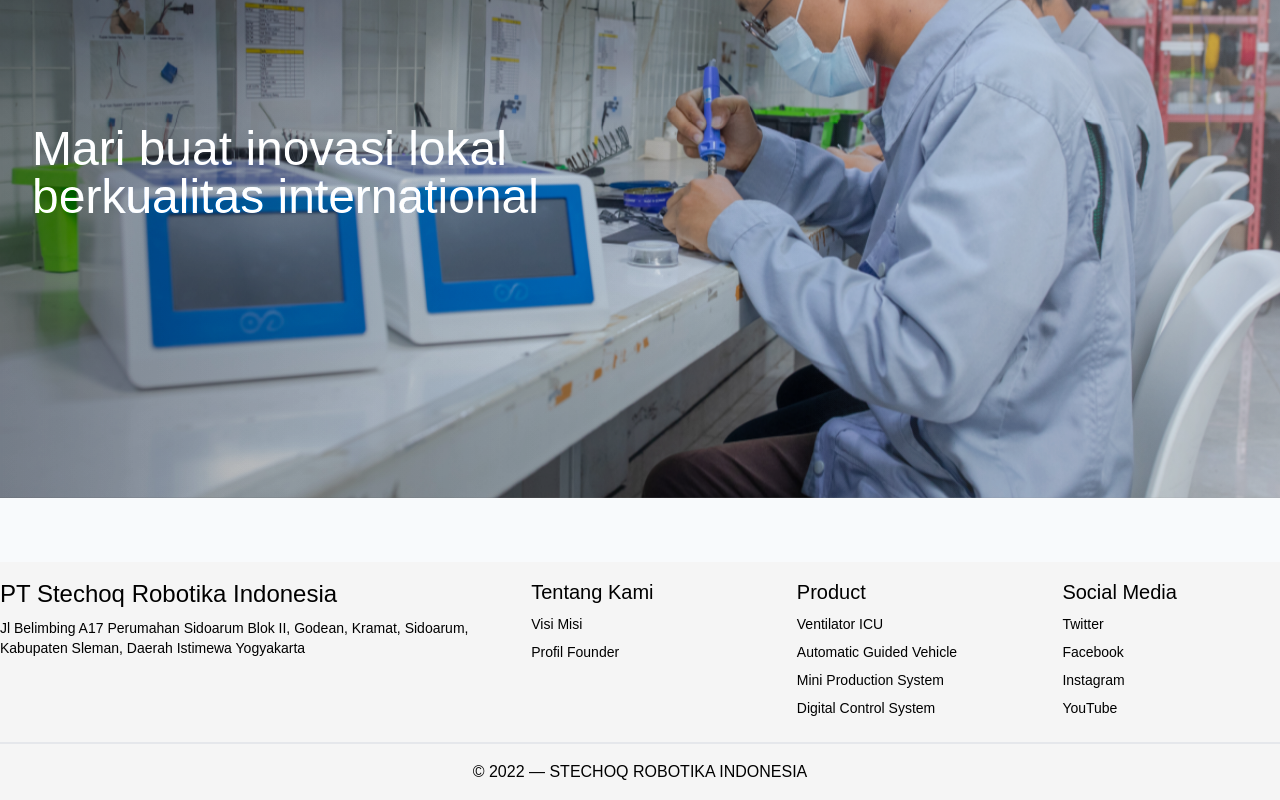
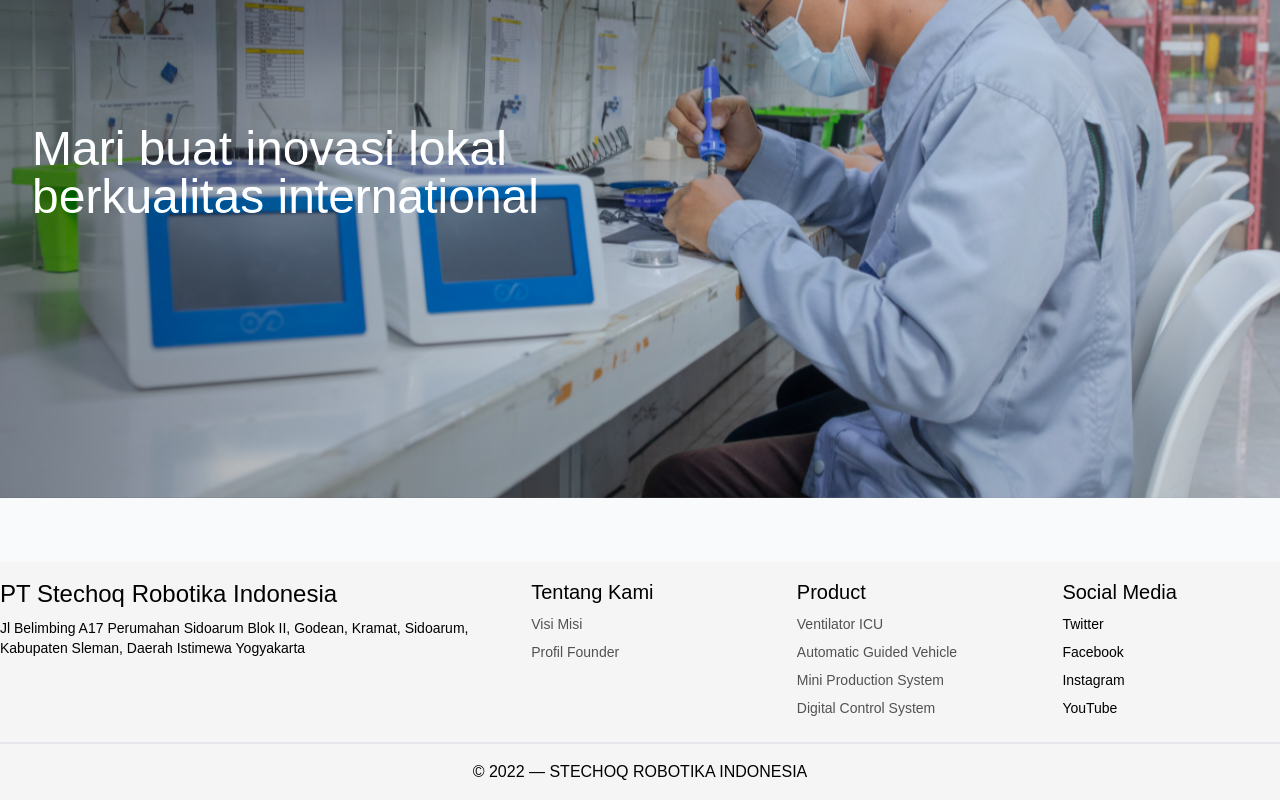
Before and after one commit to najwalfnyl/stechoq, a Vue app: page /kampus-merdeka in a window 1280 px wide. Shown: the part 2554-3354 px from the top of the page. Built offline with nearby package versions, Linux system fonts and the light colour scheme; a web font is replaced by a local one.

Commit message:
header, footer
- link active thickness
- real link sosmed

```diff
--- a/src/assets/styles/component/header.css
+++ b/src/assets/styles/component/header.css
@@ -25,7 +25,7 @@
 
         &.active {
           @apply text-neutral-600;
-          @apply underline underline-offset-4;
+          @apply underline underline-offset-4 decoration-2;
         }
       }
     }
--- a/src/components/FooterComp.vue
+++ b/src/components/FooterComp.vue
@@ -17,22 +17,22 @@ const year = d.getFullYear();
           </div>
           <div>
             <h3>Tentang Kami</h3>
-            <a href="#">Visi Misi</a>
-            <a href="#">Profil Founder</a>
+            <router-link to="#">Visi Misi</router-link>
+            <router-link to="#">Profil Founder</router-link>
           </div>
           <div>
             <h3>Product</h3>
-            <a href="#">Ventilator ICU</a>
-            <a href="#">Automatic Guided Vehicle</a>
-            <a href="#">Mini Production System</a>
-            <a href="#">Digital Control System</a>
+            <router-link to="#">Ventilator ICU</router-link>
+            <router-link to="#">Automatic Guided Vehicle</router-link>
+            <router-link to="#">Mini Production System</router-link>
+            <router-link to="#">Digital Control System</router-link>
           </div>
           <div class="md:block hidden">
             <h3>Social Media</h3>
-            <a href="#">Twitter</a>
-            <a href="#">Facebook</a>
-            <a href="#">Instagram</a>
-            <a href="#">YouTube</a>
+            <a href="//twitter.com/stechoq/" target="_blank">Twitter</a>
+            <a href="//facebook.com/stechoq" target="_blank">Facebook</a>
+            <a href="//www.instagram.com/stechoq/" target="_blank">Instagram</a>
+            <a href="//www.youtube.com/channel/UCHFzQRs5xuTMc7RinkMVwfA" target="_blank">YouTube</a>
           </div>
         </div>
       </section>
```
